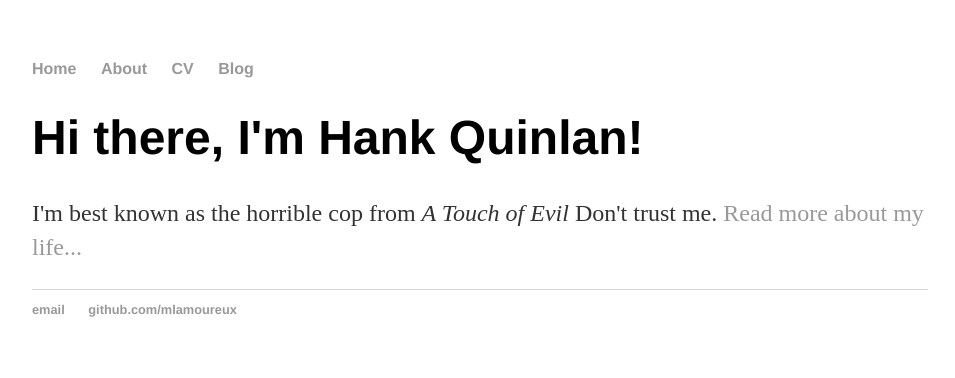
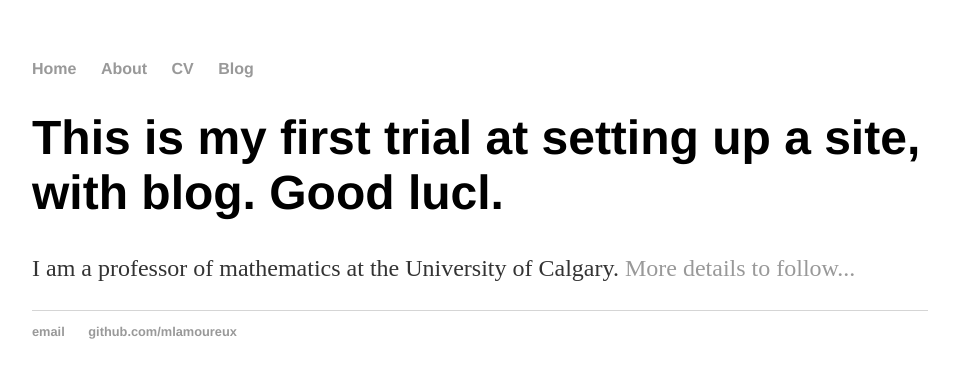
Before and after one commit to mlamoureux/mlamoureux.github.io, a Jekyll site: the page built from index.html, in a window 1280 px wide. Shown: the top 378 px of the page, without its empty margins (160-1115 px from the left). Built offline with Jekyll 4.4.1, drawn with Linux system fonts in a browser that asks for light colours.

Commit message:
Update index.html

```diff
--- a/index.html
+++ b/index.html
@@ -1,8 +1,9 @@
 ---
 layout: default
-title: Hank Quinlan, Horrible Cop
+title: Michael Lamoureux, Mathematician
 ---
 <div class="blurb">
-	<h1>Hi there, I'm Hank Quinlan!</h1>
-	<p>I'm best known as the horrible cop from <em>A Touch of Evil</em> Don't trust me. <a href="/about">Read more about my life...</a></p>
+	<h1>This is my first trial at setting up a site, with blog. Good lucl. </h1>
+	<p>I am a professor of mathematics at the University of Calgary.
+	<a href="/about">More details to follow...</a></p>
 </div><!-- /.blurb -->
```
